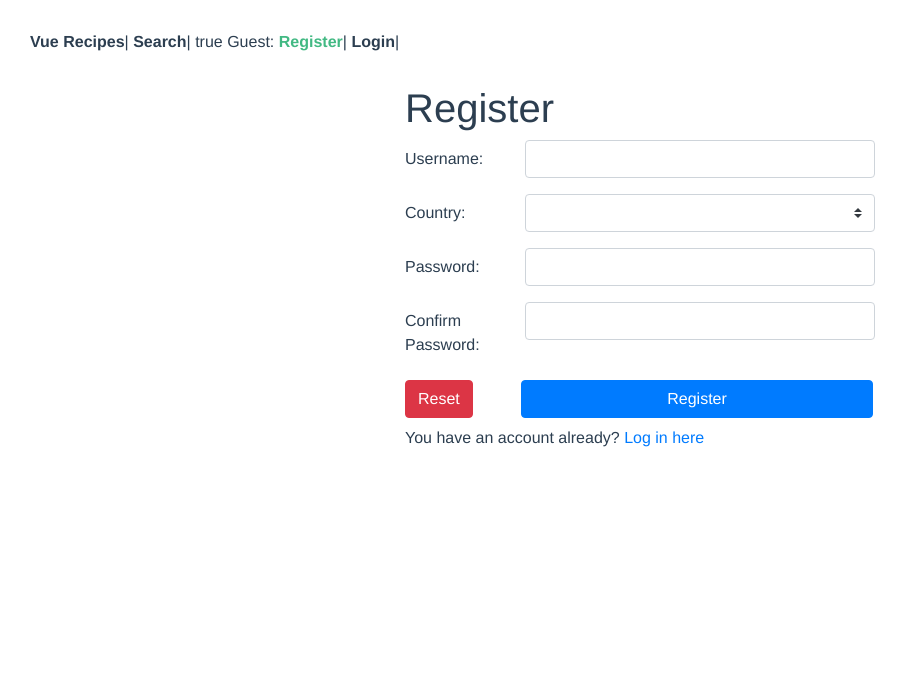
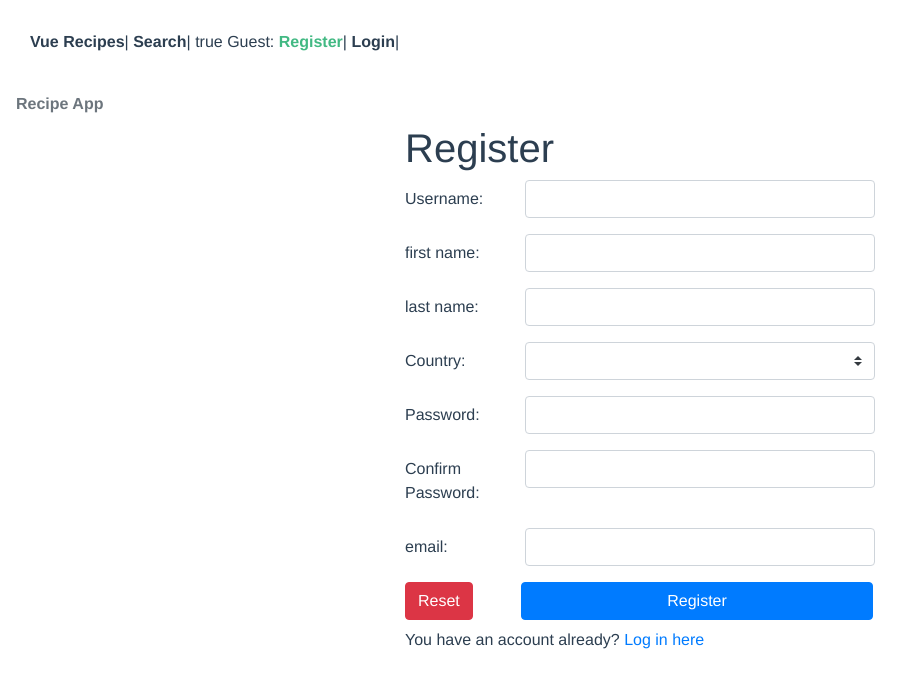
Before and after one commit to Web-Development-Environments-2022/assignment3-3-208383174_318226503, a Vue app: page /#/register in a window 1280 px wide. Shown: the top 688 px of the page, without its empty margins (0-921 px from the left). Built offline with nearby package versions, Linux system fonts and the light colour scheme.

Commit message:
added values to register

```diff
--- a/src/App.vue
+++ b/src/App.vue
@@ -13,13 +13,20 @@
         {{ $root.store.username }}: <button @click="Logout">Logout</button>|
       </span>
     </div>
+    <Header></Header>
+
     <router-view />
   </div>
 </template>
 
 <script>
+import Header from "./components/Header.vue";
+
 export default {
   name: "App",
+  components: {
+    Header,
+  },
   methods: {
     Logout() {
       this.$root.store.logout();
@@ -28,8 +35,8 @@ export default {
       this.$router.push("/").catch(() => {
         this.$forceUpdate();
       });
-    }
-  }
+    },
+  },
 };
 </script>
 
--- /dev/null
+++ b/src/components/Header.vue
@@ -0,0 +1,7 @@
+<template>
+  <div>
+    <b-nav>
+      <b-nav-item disabled><b>Recipe App</b></b-nav-item>
+    </b-nav>
+  </div>
+</template>
--- a/src/pages/RegisterPage.vue
+++ b/src/pages/RegisterPage.vue
@@ -2,6 +2,7 @@
   <div class="container">
     <h1 class="title">Register</h1>
     <b-form @submit.prevent="onRegister" @reset.prevent="onReset">
+      <!-- username -->
       <b-form-group
         id="input-group-username"
         label-cols-sm="3"
@@ -25,6 +26,49 @@
         </b-form-invalid-feedback>
       </b-form-group>
 
+      <!-- first name -->
+      <b-form-group
+        id="input-group-firstname"
+        label-cols-sm="3"
+        label="first name:"
+        label-for="firstname"
+      >
+        <b-form-input
+          id="firstname"
+          v-model="$v.form.firstname.$model"
+          type="text"
+          :state="validateState('firstname')"
+        ></b-form-input>
+        <b-form-invalid-feedback v-if="!$v.form.firstname.required">
+          First name is required
+        </b-form-invalid-feedback>
+        <b-form-invalid-feedback v-else-if="!$v.form.firstname.length">
+          First name length should be between 2-20 characters long
+        </b-form-invalid-feedback>
+      </b-form-group>
+
+      <!-- last name -->
+      <b-form-group
+        id="input-group-lasttname"
+        label-cols-sm="3"
+        label="last name:"
+        label-for="lastname"
+      >
+        <b-form-input
+          id="lastname"
+          v-model="$v.form.lastname.$model"
+          type="text"
+          :state="validateState('lastname')"
+        ></b-form-input>
+        <b-form-invalid-feedback v-if="!$v.form.firstname.required">
+          Last name is required
+        </b-form-invalid-feedback>
+        <b-form-invalid-feedback v-else-if="!$v.form.firstname.length">
+          Last name length should be between 2-20 characters long
+        </b-form-invalid-feedback>
+      </b-form-group>
+
+      <!-- country -->
       <b-form-group
         id="input-group-country"
         label-cols-sm="3"
@@ -42,6 +86,7 @@
         </b-form-invalid-feedback>
       </b-form-group>
 
+      <!-- password -->
       <b-form-group
         id="input-group-Password"
         label-cols-sm="3"
@@ -68,6 +113,7 @@
         </b-form-invalid-feedback>
       </b-form-group>
 
+      <!-- confirm password -->
       <b-form-group
         id="input-group-confirmedPassword"
         label-cols-sm="3"
@@ -87,6 +133,27 @@
           v-else-if="!$v.form.confirmedPassword.sameAsPassword"
         >
           The confirmed password is not equal to the original password
+        </b-form-invalid-feedback>
+      </b-form-group>
+
+      <!-- email -->
+      <b-form-group
+        id="input-group-email"
+        label-cols-sm="3"
+        label="email:"
+        label-for="email"
+      >
+        <b-form-input
+          id="email"
+          v-model="$v.form.email.$model"
+          type="email"
+          :state="validateState('email')"
+        ></b-form-input>
+        <b-form-invalid-feedback v-if="!$v.form.email.required">
+          email e is required
+        </b-form-invalid-feedback>
+        <b-form-invalid-feedback v-else-if="!$v.form.firstname.email">
+          Please insert a valid email address
         </b-form-invalid-feedback>
       </b-form-group>
 
@@ -127,7 +194,7 @@ import {
   maxLength,
   alpha,
   sameAs,
-  email
+  email,
 } from "vuelidate/lib/validators";
 
 export default {
@@ -136,17 +203,17 @@ export default {
     return {
       form: {
         username: "",
-        firstName: "",
-        lastName: "",
+        firstname: "",
+        lastname: "",
         country: null,
         password: "",
         confirmedPassword: "",
         email: "",
-        submitError: undefined
+        submitError: undefined,
       },
       countries: [{ value: null, text: "", disabled: true }],
       errors: [],
-      validated: false
+      validated: false,
     };
   },
   validations: {
@@ -154,23 +221,37 @@ export default {
       username: {
         required,
         length: (u) => minLength(3)(u) && maxLength(8)(u),
-        alpha
+        alpha,
+      },
+      firstname: {
+        required,
+        length: (f) => minLength(2)(f) && maxLength(20)(f),
+        alpha,
+      },
+      lastname: {
+        required,
+        length: (l) => minLength(2)(l) && maxLength(20)(l),
+        alpha,
       },
       country: {
-        required
+        required,
       },
       password: {
         required,
-        length: (p) => minLength(5)(p) && maxLength(10)(p)
+        length: (p) => minLength(5)(p) && maxLength(10)(p),
       },
       confirmedPassword: {
         required,
-        sameAsPassword: sameAs("password")
-      }
-    }
+        sameAsPassword: sameAs("password"),
+      },
+      email: {
+        required,
+        email,
+      },
+    },
   },
   mounted() {
-    // console.log("mounted");
+    console.log("mounted");
     this.countries.push(...countries);
     // console.log($v);
   },
@@ -180,14 +261,23 @@ export default {
       return $dirty ? !$error : null;
     },
     async Register() {
+      const REGISTER_PATH = "http://localhost:3000/Register";
+      console.log("register function");
       try {
         const response = await this.axios.post(
           // "https://test-for-3-2.herokuapp.com/user/Register",
-          this.$root.store.server_domain + "/Register",
+          // this.$root.store.server_domain + "/Register",
+          // this.$root.store.state.server_domain + "/Register",
 
+          REGISTER_PATH,
           {
             username: this.form.username,
-            password: this.form.password
+            password: this.form.password,
+            firstname: this.form.firstname,
+            lastname: this.form.lastname,
+            country: this.form.country,
+            password: this.form.password,
+            email: this.form.email,
           }
         );
         this.$router.push("/login");
@@ -198,12 +288,12 @@ export default {
       }
     },
     onRegister() {
-      // console.log("register method called");
+      console.log("register method called");
       this.$v.form.$touch();
       if (this.$v.form.$anyError) {
         return;
       }
-      // console.log("register method go");
+      console.log("register method go");
       this.Register();
     },
     onReset() {
@@ -214,13 +304,13 @@ export default {
         country: null,
         password: "",
         confirmedPassword: "",
-        email: ""
+        email: "",
       };
       this.$nextTick(() => {
         this.$v.$reset();
       });
-    }
-  }
+    },
+  },
 };
 </script>
 <style lang="scss" scoped>
```
Also changed, not shown: package.json (+4 -4 lines), 1 other file (tests, documents, lock files or other folders).
